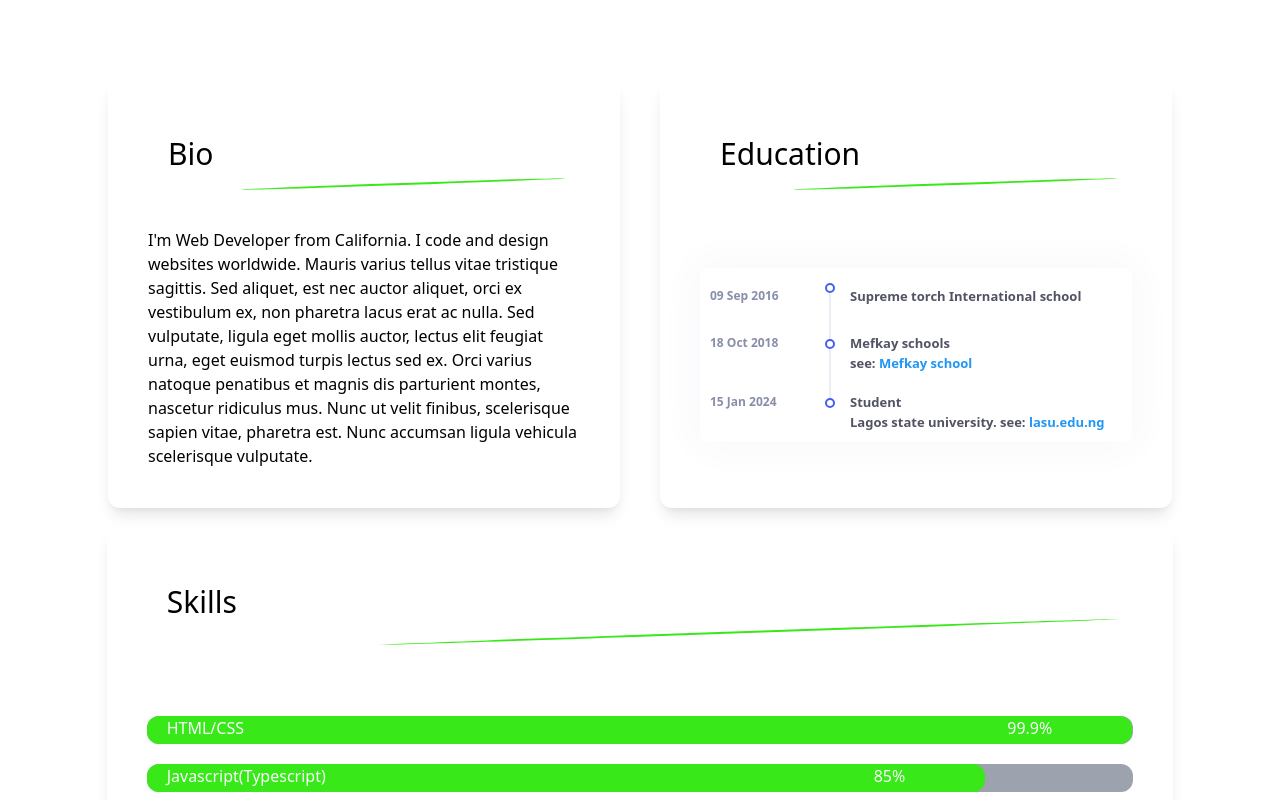
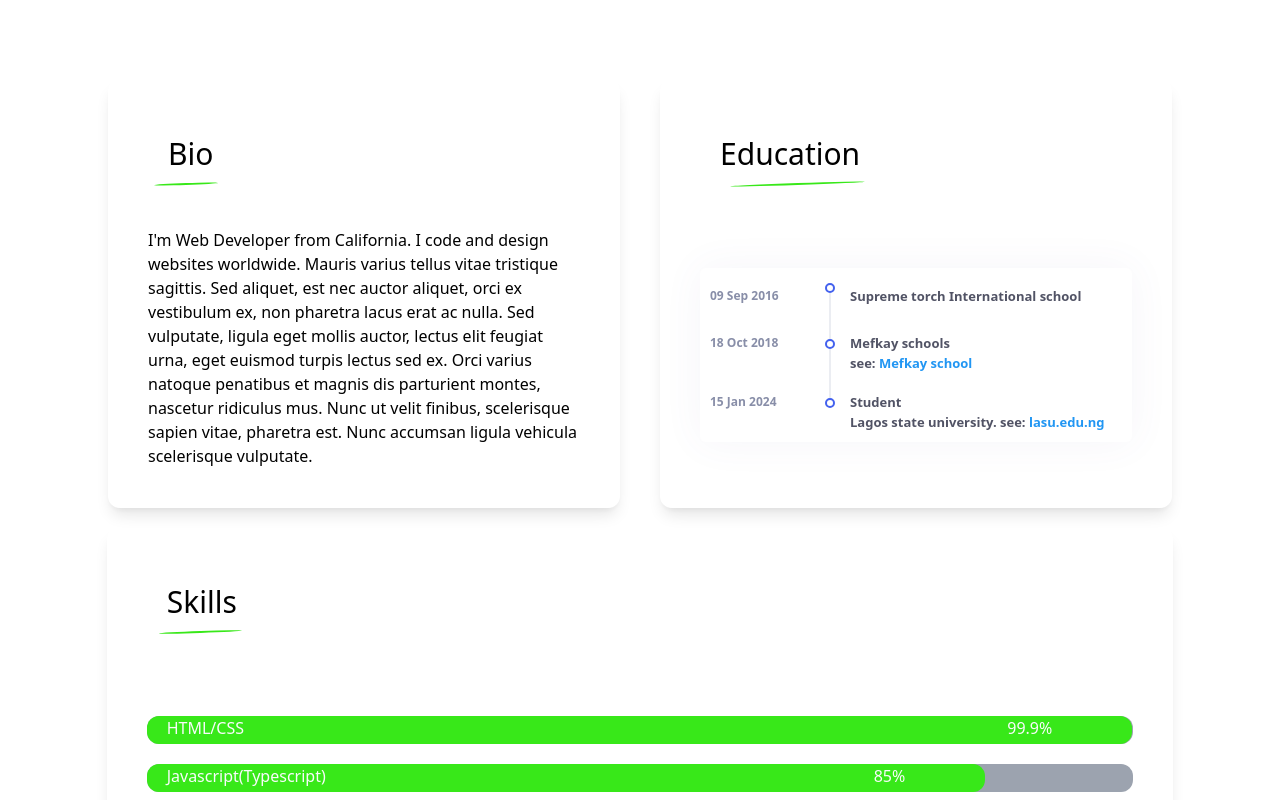
Before and after one commit to Lanre290/portfolio, a React (Vite) app: page / in a window 1280 px wide. Shown: the part 800-1600 px from the top of the page. Built offline with nearby package versions, Linux system fonts and the light colour scheme.

Commit message:
styling fixes

```diff
--- a/src/components/bio.tsx
+++ b/src/components/bio.tsx
@@ -4,7 +4,7 @@ function Bio(){
     return(
         <Fade direction='up' duration={700} className="m-5 w-5/6 md:w-2/5 sm:w-5/6 shadow-lg mt-20  p-10 rounded-xl" cascade>
             <div>
-                <h3 className="under-line px-5 w-fit py-4 text-3xl">Bio</h3>
+                <h3 className="under-line px-5 w-fit py-4 text-3xl" style = {{width: 'fit-content'}}>Bio</h3>
                 <h3 className="mt-10">
                     I'm Web Developer from California. I code and design websites worldwide. Mauris varius tellus vitae tristique sagittis. Sed aliquet, est nec auctor aliquet, orci ex vestibulum ex, non pharetra lacus erat ac nulla.
 
--- a/src/components/education.tsx
+++ b/src/components/education.tsx
@@ -4,7 +4,7 @@ function Education(){
     return(
         <Fade direction="up" duration={700} className="m-5 w-5/6 md:w-2/5 sm:w-5/6 shadow-lg mt-20  p-10 rounded-xl" cascade>
             <div className="">
-                <h3 className="under-line px-5 w-fit py-4 text-3xl">Education</h3>
+                <h3 className="under-line px-5 w-fit py-4 text-3xl" style = {{width: 'fit-content'}}>Education</h3>
                 <div className="work-experience layout-spacing border-none w-full m-auto sm:ml-0 mt-20 bg-transparent">
                     <div className="widget-content widget-content-area border-none bg-transparent">
                         <div className="timeline-alter">
--- a/src/components/services.tsx
+++ b/src/components/services.tsx
@@ -5,7 +5,7 @@ function Services(){
     return(
         <div className="w-5/6 m-auto mb-5">
             <Fade duration = {700} delay={600} direction='up' damping={20} cascade>
-                <h3 className = 'under-line px-5 w-fit py-4 text-3xl mb-20'>Services</h3>
+                <h3 className = 'under-line px-5 w-fit py-4 text-3xl mb-20' style = {{width: 'fit-content'}}>Services</h3>
             </Fade>
 
             <div className="flex flex-wrap justify-center w-full">
--- a/src/components/skills.tsx
+++ b/src/components/skills.tsx
@@ -5,7 +5,7 @@ function Skills(){
     return(
         <Fade direction='up' damping={20} duration={700} className="w-5/6 m-auto rounded-xl shadow-lg p-10 mb-5" cascade>
             <div>
-                <h3 className="under-line px-5 w-fit py-4 text-3xl mb-20">Skills</h3>
+                <h3 className="under-line px-5 w-fit py-4 text-3xl mb-20" style = {{width: 'fit-content'}}>Skills</h3>
 
                 <div className="m-20"></div>
 
```
